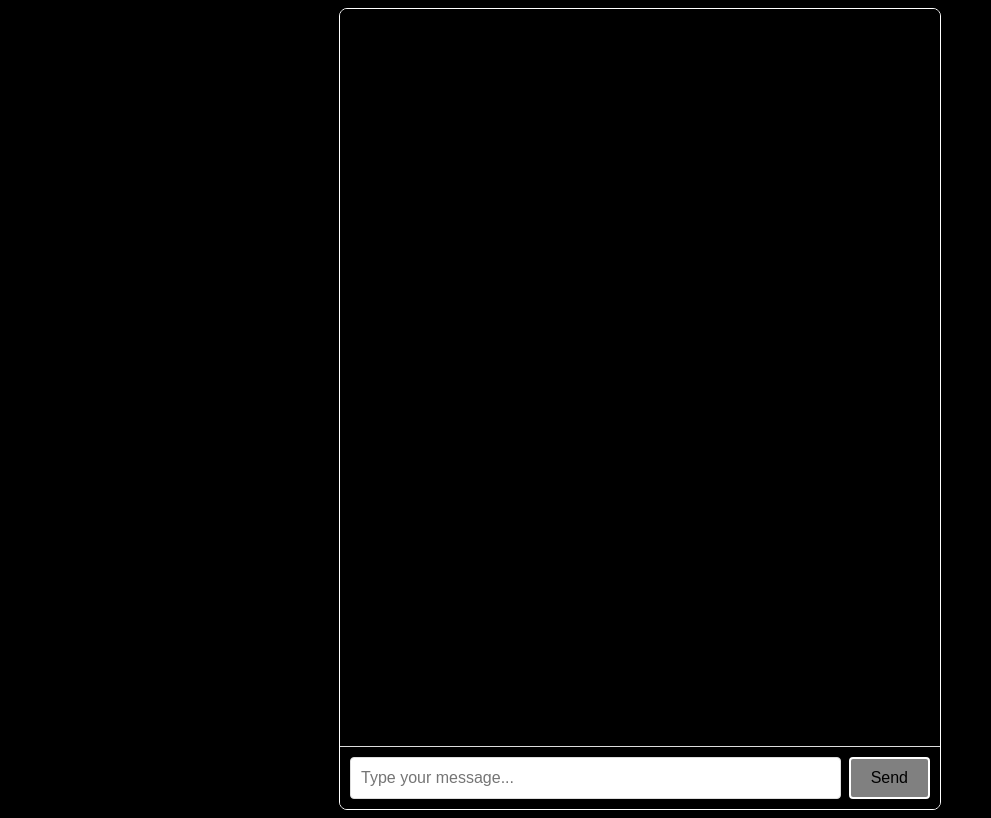
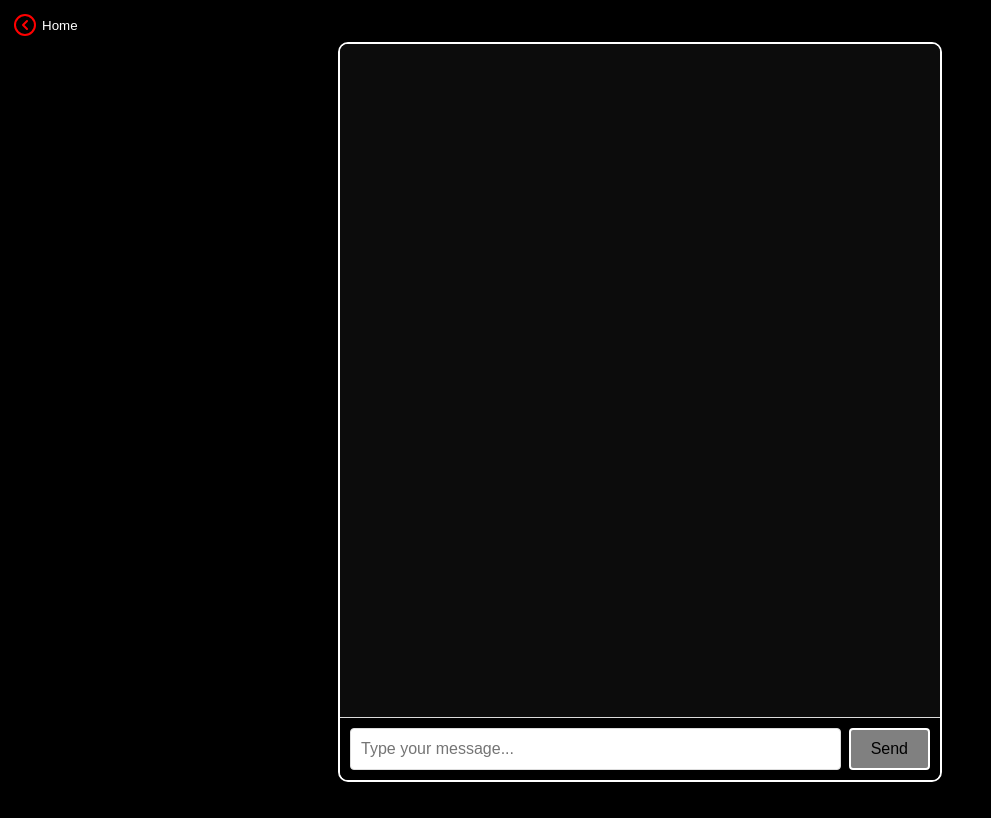
Before and after one commit to amanyadav721/chatbot, a Next.js app in the folder chatbot/: page /chatAssistant in a window 1280 px wide. Shown: the whole page, without its empty margins (0-991 px from the left). Built offline with nearby package versions, Linux system fonts and the light colour scheme.

Commit message:
fix:css issues

```diff
--- a/chatbot/package.json
+++ b/chatbot/package.json
@@ -16,7 +16,9 @@
     "next": "15.0.3",
     "react": "19.0.0-rc-66855b96-20241106",
     "react-dom": "19.0.0-rc-66855b96-20241106",
-    "sass": "^1.81.0"
+    "sass": "^1.81.0",
+    "wavesurfer": "^1.3.4",
+    "wavesurfer.js": "^7.8.9"
   },
   "devDependencies": {
     "@types/node": "^20",
--- a/chatbot/src/app/chatAssistant/chat.module.scss
+++ b/chatbot/src/app/chatAssistant/chat.module.scss
@@ -1,43 +1,68 @@
+@import url('https://fonts.googleapis.com/css2?family=Geist+Mono:wght@100..900&display=swap');
+
+.backbtn{
+  padding: 5px;
+  display: flex;
+  align-items: center;
+  justify-content: center;
+  gap:5px;
+  background-color: black;
+  border: none;
+  color: white;
+  transition: border 0.5;
+}
+.backbtn:hover{
+cursor: pointer;
+color:red;
+}
+
 .chatContainer {
     display: flex;
     flex-direction: column;
-    height: 100vh;
+    height: 92vh;
     max-width: 600px;
-    margin: 0 auto;
-    border: 1px solid white;
-    border-radius: 8px;
+    margin: auto;
+    border: 2px solid white;
+    border-radius: 10px;
     overflow: hidden;
+    font-family: "Geist Mono", monospace;
 }
 
 .messagesContainer {
     flex: 1;
-    padding: 16px;
+    padding: 20px;
     overflow-y: auto;
-    background-color: black;
-    color:red;
-    padding: 20px;
+    background-color: #0C0C0C;
+    color: red;
+
+    display: flex;
+    flex-direction: column;
 
     .message {
         margin-bottom: 10px;
         padding: 10px;
         border-radius: 8px;
         max-width: 75%;
-
+        display: flex;
+        flex-direction: column;
         &.user {
-        align-self: flex-end;
-        background-color: black;
+            align-self: flex-end;  // Aligns the message container to the right
+            background-color: orangered;
             text-align: right;
+            box-shadow: 0px 3px 0px 3px rgb(154, 41, 0);
         }
 
         &.ai {
-        align-self: flex-start;
-        background-color: black;
+            align-self: flex-start;  // Aligns the message container to the left
+            background-color: #9B3922;
+            box-shadow: 0px 3px 0px 3px #cc4f34;
+            color: white;
             text-align: left;
         }
 
         .messageContent {
             font-size: 14px;
-        color: red;
+            color: white;
         }
     }
 
@@ -53,7 +78,6 @@
     border-top: 1px solid #ddd;
     padding: 10px;
     background-color: black;
-
 
     .input {
         flex: 1;
@@ -76,12 +100,12 @@
 
         &:hover {
             background-color: black;
-        color: red;
+            color: orangered;
         }
 
         &:disabled {
-        background-color:grey;
-        color:black;
+            background-color: grey;
+            color: black;
             cursor: not-allowed;
         }
     }
--- a/chatbot/src/app/chatAssistant/page.tsx
+++ b/chatbot/src/app/chatAssistant/page.tsx
@@ -2,8 +2,12 @@
 import { useState } from "react";
 import axios from "axios";
 import styles from "./chat.module.scss";
+import { CircleChevronLeft, Router } from "lucide-react";
+import { useRouter } from "next/navigation";
+
 
 export default function Chat() {
+  const router = useRouter()
   const [messages, setMessages] = useState<
     { role: "user" | "ai"; content: string }[]
   >([]);
@@ -15,6 +19,7 @@ export default function Chat() {
 
     const userMessage: { role: "user"; content: string } = { role: "user", content: input };
     setMessages((prev) => [...prev, userMessage]);
+
 
 
     setLoading(true);
@@ -51,7 +56,11 @@ export default function Chat() {
       }
     };
 
+
+
   return (
+    <div>
+      <button className={styles.backbtn} onClick={()=>{router.push("./")}}> <CircleChevronLeft color="red" />Home</button>
     <div className={styles.chatContainer}>
       <div className={styles.messagesContainer}>
         {messages.map((msg, index) => (
@@ -83,5 +92,6 @@ export default function Chat() {
         </button>
       </div>
     </div>
+    </div>
   );
 }
--- a/chatbot/src/app/voiceAssistant/components/Controls.tsx
+++ b/chatbot/src/app/voiceAssistant/components/Controls.tsx
@@ -2,11 +2,16 @@
 "use client";
 import { useVoice } from "@humeai/voice-react";
 import styles from "./main.module.scss"
+import { useRouter } from "next/navigation";
+import { CircleChevronLeft } from "lucide-react";
 
 export default function Messages() {
   const { messages } = useVoice();
+  const router = useRouter()
 
   return (
+    <div>
+       <button className={styles.backbtn} onClick={()=>{router.push("./")}}> <CircleChevronLeft color="red" />Home</button>
     <div className={`${styles.container} ${styles.messages}`}>
       {messages.map((msg, index) => {
         if (msg.type === "user_message" || msg.type === "assistant_message") {
@@ -24,5 +29,6 @@ export default function Messages() {
         return null;
       })}
     </div>
+    </div>
   );
 }
--- a/chatbot/src/app/voiceAssistant/components/main.module.scss
+++ b/chatbot/src/app/voiceAssistant/components/main.module.scss
@@ -2,6 +2,7 @@
 .container {
     padding: 20px;
     font-family: Arial, sans-serif;
+
   }
 
   /* Messages Component */
@@ -15,16 +16,17 @@
       padding: 10px;
       border-radius: 8px;
       background-color: #f0f0f0;
-      color: #333;
+      color: white;
 
       &.user_message {
-        background-color: #d4edda; /* Light green for user messages */
-        border-left: 4px solid #28a745; /* Green border */
+        background-color: black; /* Light green for user messages */
+        border-left: 4px solid red; /* Green border */
+
       }
 
       &.assistant_message {
-        background-color: #d1ecf1; /* Light blue for assistant messages */
-        border-left: 4px solid #007bff; /* Blue border */
+        background-color: black; /* Light blue for assistant messages */
+        border-left: 4px solid red; /* Blue border */
       }
 
       .role {
@@ -59,11 +61,30 @@
       }
 
       &.start-session {
-        background-color: #007bff; /* Blue for start session */
+        background-color: black; /* Blue for start session */
+        border: 1px solid red;
       }
 
       &.end-session {
-        background-color: #dc3545; /* Red for end session */
+        background-color: black; /* Red for end session */
+        border: 1px solid red;
       }
     }
   }
+
+
+.backbtn{
+  padding: 5px;
+  display: flex;
+  align-items: center;
+  justify-content: center;
+  gap:5px;
+  background-color: black;
+  border: none;
+  color: white;
+  transition: border 0.5;
+}
+.backbtn:hover{
+cursor: pointer;
+color:red;
+}
--- a/chatbot/src/app/voiceAssistant/page.tsx
+++ b/chatbot/src/app/voiceAssistant/page.tsx
@@ -1,5 +1,4 @@
 /* eslint-disable */
-
 import { fetchAccessToken } from "hume";
 import ClientComponent from "../voiceAssistant/components/ClientComponent";
 
```
Also changed, not shown: 1 other file (tests, documents, lock files or other folders). Lines whose indentation alone changed are shown as unchanged.
